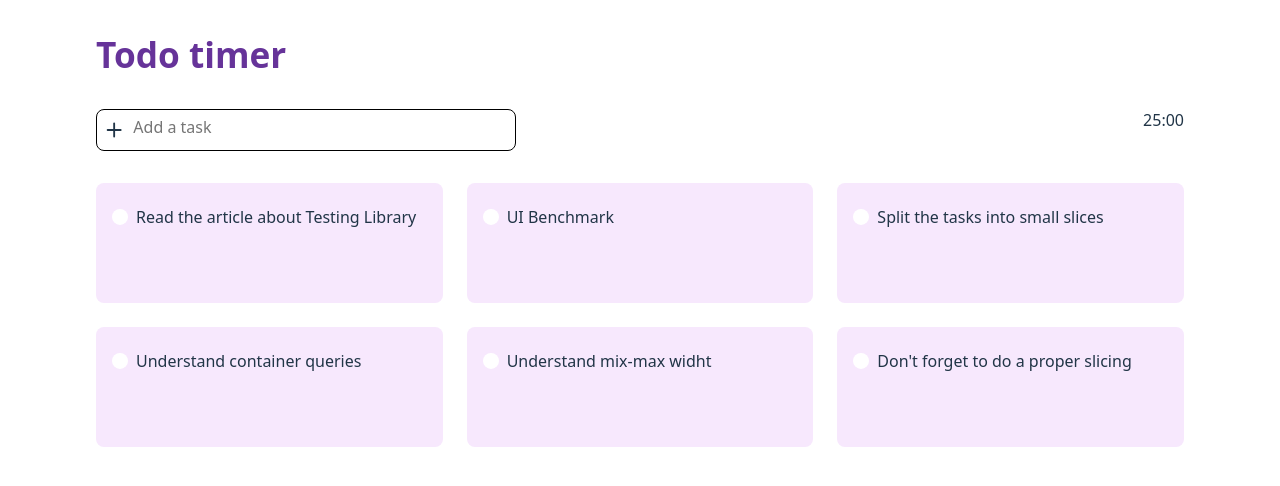
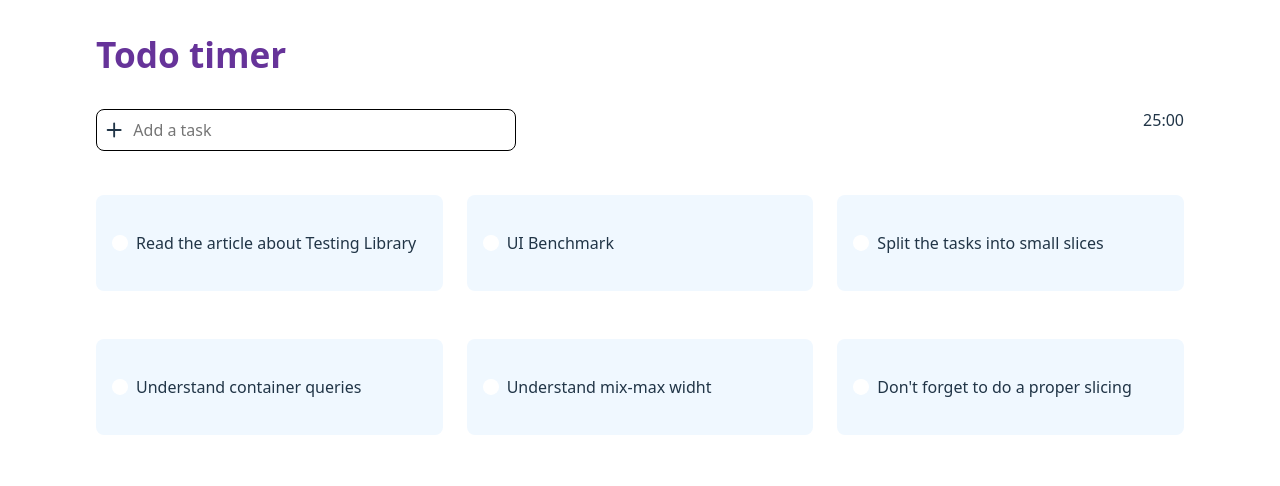
Before and after one commit to meegido/todo-timer, a React (Vite) app: page / in a window 1280 px wide. Shown: the top 486 px of the page. Built offline with nearby package versions, Linux system fonts and the light colour scheme.

Commit message:
same line-heigh todo text and todo input

```diff
--- a/src/components/create-todo-item/create-todo-item.module.css
+++ b/src/components/create-todo-item/create-todo-item.module.css
@@ -38,6 +38,7 @@
   width: 100%;
   border: none;
   resize: none;
+  line-height: 1.8;
 }
 
 .todo__input textarea:focus {
--- a/src/components/todo-item/todo-item.module.css
+++ b/src/components/todo-item/todo-item.module.css
@@ -9,15 +9,14 @@
 }
 
 .card {
-  box-sizing: border-box;
   display: flex;
-  flex: 1;
+  align-items: center;
   gap: 8px;
-  padding: 1em;
-  align-items: baseline;
-  background-color: #f7e8fd;
+
+  width: 100%;
+  background: aliceblue;
+  padding: 2rem 1rem;
   border-radius: 8px;
-  height: 120px;
 }
 
 .done,
@@ -25,6 +24,7 @@
   cursor: pointer;
   text-wrap: wrap;
   font-size: 16px;
+  line-height: 1.8;
 }
 
 .done {
@@ -33,64 +33,46 @@
 }
 
 .check__wrapper {
-  height: 36px;
+  height: 32px;
   display: flex;
   align-items: center;
 }
 
-.input__wrapper textarea {
-  background-color: transparent;
-  border: 3px solid transparent;
-  border-radius: 4px;
-  /* margin: 0;
-  font-size: inherit; */
-  transition: border 0.5s;
-
-  /* min-width: 290px;
-  max-width: 494px; */
+.input__wrapper {
+  height: 32px;
   width: 100%;
-  resize: block;
-
-  /* height: 5rem;
-  width: 29rem; */
-
-  @media (min-width: 768px) {
-    min-width: 276px;
-  }
-
-  @media (min-width: 1200px) {
-    min-width: 266px;
-  }
-
-  @media (min-width: 1440px) {
-    min-width: 300px;
-  }
-
-  @media (min-width: 1920px) {
-    min-width: 440px;
-  }
 }
 
-.card textarea:focus-visible,
+.input__wrapper textarea {
+  height: inherit;
+  width: inherit;
+  line-height: 1.8;
+  border: none;
+  resize: both;
+  outline: none;
+  transition: border-color 0.2s ease-in-out;
+  padding: 0;
+}
+
 .card textarea:focus {
-  outline: none;
   box-shadow: 0 0 0 3px rgba(21, 156, 228, 0.4);
+  padding: 0;
 }
 
 .card input[type='checkbox'] {
   /* Add if not using autoprefixer */
   -webkit-appearance: none;
   appearance: none;
-  /* For iOS < 15 to remove gradient background */
+  /* For iOS < 15 to remove gradient background  */
   background-color: #fff;
-  /* Not removed via appearance */
+  /* Not removed via appearance  */
   margin: 0;
   font: inherit;
   width: 16px;
   height: 16px;
   border-radius: 50%;
   transform: translateY(-0.005em);
-  display: flex;
+  display: grid;
   place-content: center;
 }
 
@@ -111,5 +93,5 @@ input[type='checkbox']:checked::before {
 
 input[type='checkbox']:focus {
   outline: max(2px, 0.15em) solid var(--form-control-color);
-  /* outline-offset: max(2px, 0.15em); */
+  outline-offset: max(2px, 0.15em);
 }
--- a/src/components/todo-item/todo-item.tsx
+++ b/src/components/todo-item/todo-item.tsx
@@ -26,6 +26,7 @@ const TodoItem = ({ todo, onUpdateTodo }: TodoItemProps) => {
 
   return (
     <div className={styles.card}>
+      {
         <div className={styles.check__wrapper}>
           <label htmlFor="done" className={styles.visually__hidden}>
             Check or uncheck the todo as done
@@ -40,6 +41,7 @@ const TodoItem = ({ todo, onUpdateTodo }: TodoItemProps) => {
             onChange={() => setIsTodoDone(!isTodoDone)}
           />
         </div>
+      }
       {isEditMode ? (
         <div className={styles.input__wrapper}>
           <label className={styles.visually__hidden} htmlFor="todo">
--- a/src/main.css
+++ b/src/main.css
@@ -67,15 +67,17 @@ input,
 optgroup,
 select,
 textarea {
-  font-family: inherit;
-  font-size: 100%;
-  line-height: 1.15;
+  font: inherit;
   margin: 0;
 }
 
 button,
 input {
   overflow: visible;
+}
+
+*:focus {
+  outline-offset: 0;
 }
 
 img,
@@ -91,11 +93,10 @@ input,
 button,
 textarea,
 select {
-  font: inherit;
-}
-
-input[type='text'] {
-  border-radius: 0;
+  font-family: inherit;
+  font-size: 100%;
+  line-height: 1.5;
+  margin: 0;
 }
 
 p,
```
Lines whose indentation alone changed are shown as unchanged.
